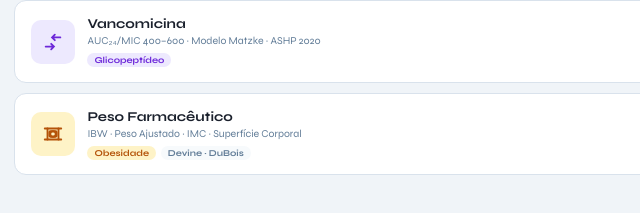
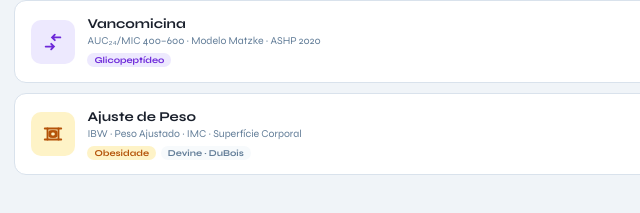
Before and after one commit to alansteihogen08/teste-1, a plain HTML site: page index.html in a window 1280 px wide. Shown: the part 327-540 px from the top of the page, 0-640 px from the left. Drawn offline with Linux system fonts and the light colour scheme.

Commit message:
Update index.html

```diff
--- a/index.html
+++ b/index.html
@@ -277,7 +277,7 @@ table.brc tr:last-child td{border-bottom:none;}
     </svg>
   </div>
   <div class="cc-b">
-    <h3>Peso Farmacêutico</h3>
+    <h3>Ajuste de Peso</h3>
     <p>IBW · Peso Ajustado · IMC · Superfície Corporal</p>
     <div class="tags">
       <span class="pill p-am">Obesidade</span>
```
